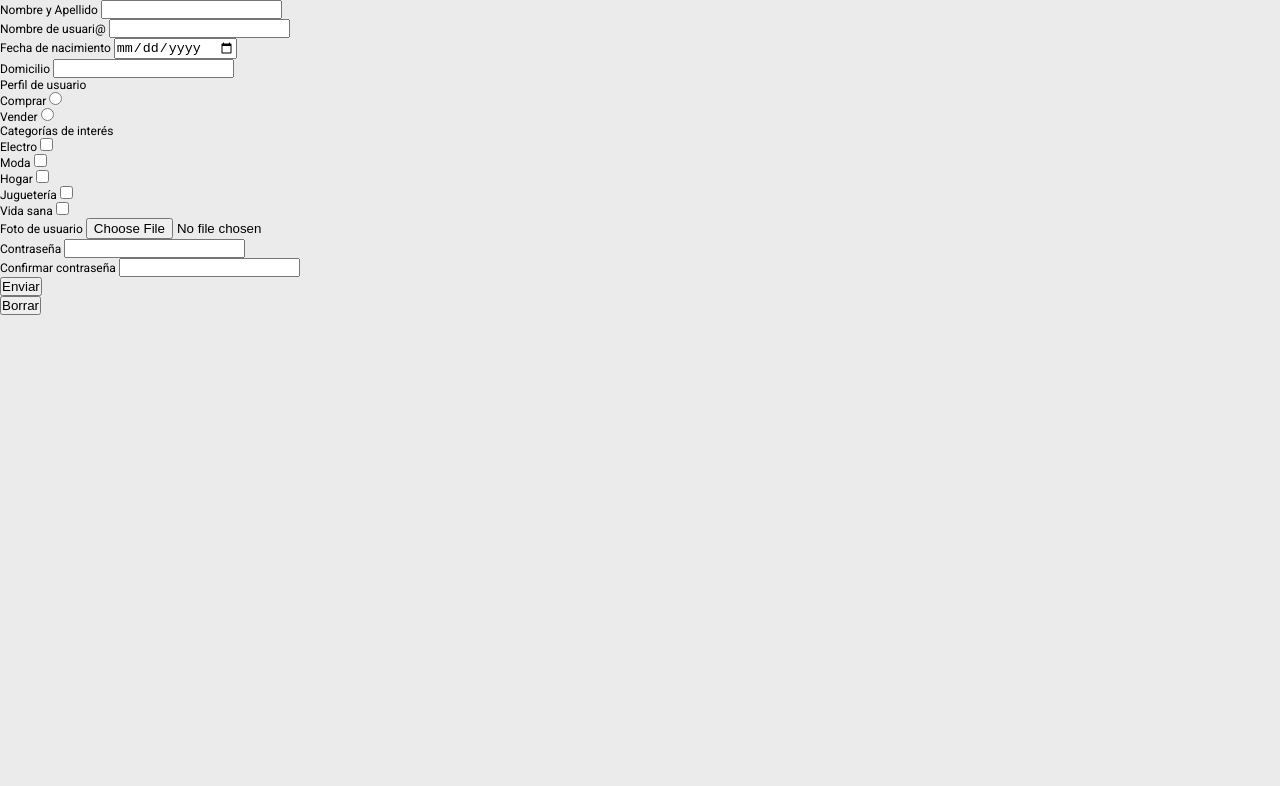
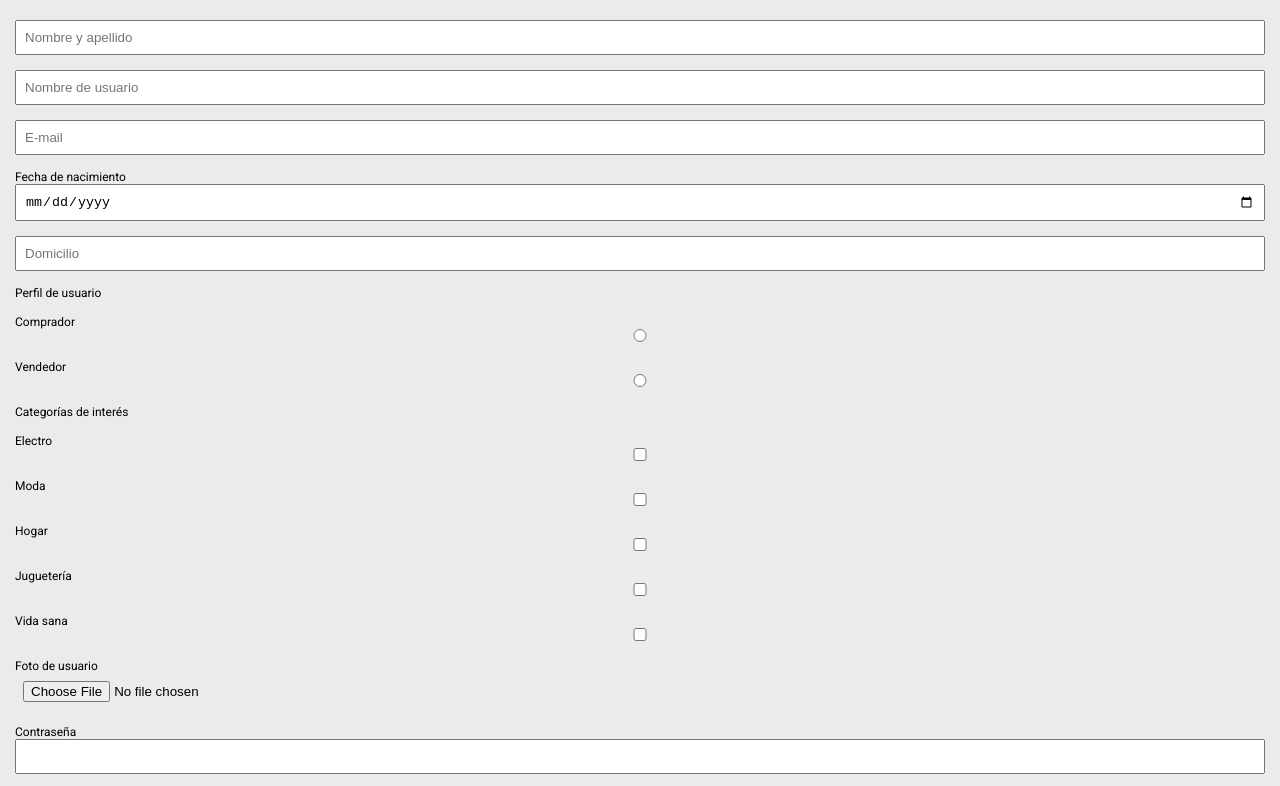
Before and after one commit to FerNiveyro/Mercado-Liebre, a website: page views/register.html in a window 1280 px wide. Shown: the top 786 px of the page. Drawn offline with Linux system fonts and the light colour scheme; files that its build step writes are made by us from their sources.

Commit message:
Cambios listos

```diff
--- a/public/css/styles.css
+++ b/public/css/styles.css
@@ -131,6 +131,53 @@ main section article i, .descuentos{
 }
 
 
+.registro{
+    padding: 20px 15px;
+}
+
+
+.control-registro{
+    margin-bottom: 15px;
+    display: block;
+}
+
+.control-registro input{
+    width: 100%;
+    padding: 8px;
+}
+
+
+.boton{
+    background-color: #03264C;
+    color: #FFF;
+    border: none;
+    font-size: 20px;
+    padding: 5px 10px;
+    border-radius: 5px;
+}
+
+.login{
+    padding: 20px 15px;
+}
+
+.control-login{
+    text-align: center;
+    margin-bottom: 15px;
+}
+
+.control-login label{
+    margin-bottom: 5px;
+    display: inline-block;
+}
+
+.control-login input{
+    width: 75%;
+    padding: 8px;
+}
+
+.control-login .boton:hover{
+    background-color: #0022AA;
+}
 
 @media (min-width:361px){
     .descripciones{
--- a/views/register.html
+++ b/views/register.html
@@ -9,74 +9,74 @@
     <link rel="stylesheet" href="css/styles.css">
 </head>
 <body>
-    <form action="/register" method="post">
-        <p>
-            <label>Nombre y Apellido</label>
-            <input type="text" name="Nombre y Apellido">
+    <form action="/register" method="post" class="registro">
+        <p class="control-registro">
+            <input type="text" name="Nombre y Apellido" placeholder="Nombre y apellido">
         </p>
-        <p>
-            <label>Nombre de usuari@</label>
-            <input type="text" name="Nombre de usuari@">
+        <p class="control-registro">
+            <input type="text" name="Nombre de usuari@" placeholder="Nombre de usuario">
         </p>
-        <p>
+        <p class="control-registro">
+            <input type="email" name="E-mail" placeholder="E-mail">
+        </p>
+        <p class="control-registro">
             <label>Fecha de nacimiento</label>
             <input type="date" name="Fecha de nacimiento">
         </p>
-        <p>
-            <label>Domicilio</label>
-            <input type="text" name="Domicilio">
+        <p class="control-registro">
+            <input type="text" name="Domicilio" placeholder="Domicilio">
         </p>
-        <p>
+        <p class="control-registro">
             <label>Perfil de usuario</label>
         </p>
-        <p>
-            <label>Comprar</label>
-            <input type="radio" name="medio" value="Comprar">
+        <p class="control-registro">
+            <label>Comprador</label>
+            <input type="radio" name="medio" value="Comprador">
         </p>
-        <p>
-            <label>Vender</label>
-            <input type="radio" name="medio" value="Vender">
+        <p class="control-registro">
+            <label>Vendedor</label>
+            <input type="radio" name="medio" value="Vendedor">
         </p>
-        <p>
+        <p class="control-registro">
             <label>Categorías de interés</label>
         </p>
-        <p>
+        <p class="control-registro">
             <label>Electro</label>
             <input type="checkbox" name="interes" value="Electro">
         </p>
-        <p>
+        <p class="control-registro">
             <label>Moda</label>
             <input type="checkbox" name="interes" value="Moda">
         </p>
-        <p>
+        <p class="control-registro">
             <label>Hogar</label>
             <input type="checkbox" name="interes" value="Hogar">
         </p>
-        <p>
+        <p class="control-registro">
             <label>Juguetería</label>
             <input type="checkbox" name="interes" value="Juguetería">
         </p>
-        <p>
+        <p class="control-registro">
             <label>Vida sana</label>
             <input type="checkbox" name="interes" value="Vida sana">
         </p>
-        <p>
+        <p class="control-registro">
             <label>Foto de usuario</label>
             <input type="file" name="avatar" accept=".jpg">
         </p>
-        <p>
+        <p class="control-registro">
             <label>Contraseña</label>
             <input type="password" name="Contraseña">
         </p>
-        <p>
+        <p class="control-registro">
             <label>Confirmar contraseña</label>
             <input type="password" name="Contraseña">
         </p>
-        <p>
-            <button type="submit">Enviar</button>
+        <p class="control-registro">
+            <button type="submit" class="boton">Enviar</button>
         </p>
-        <p>
-            <button type="delete">Borrar</button>
+        <p class="control-registro">
+            <button type="reset" class="boton">Borrar</button>
         </p>
     </form>
 </body>
```
Also changed, not shown: views/home.html (+4 -2 lines), views/login.html (+7 -9 lines).
